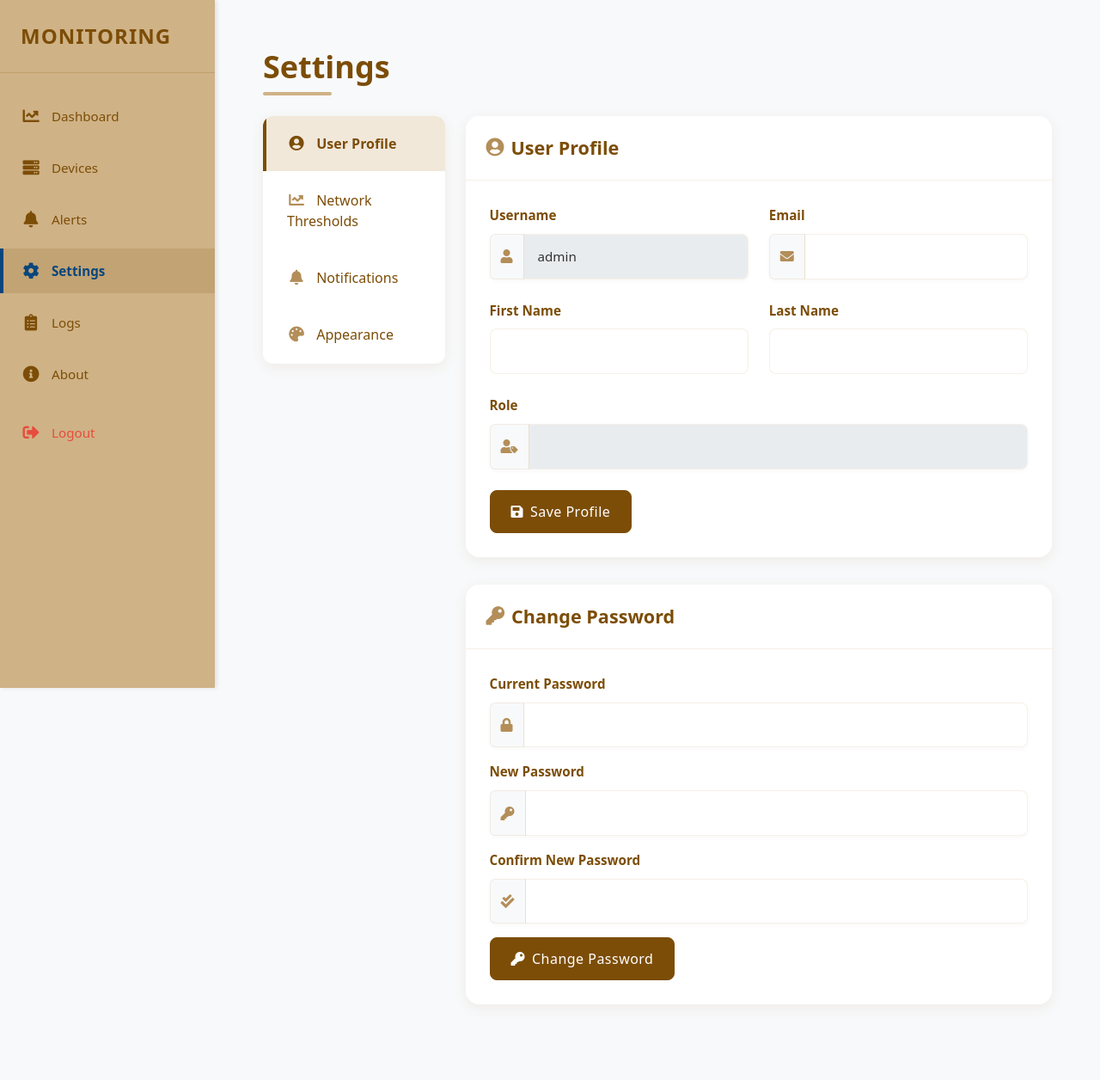
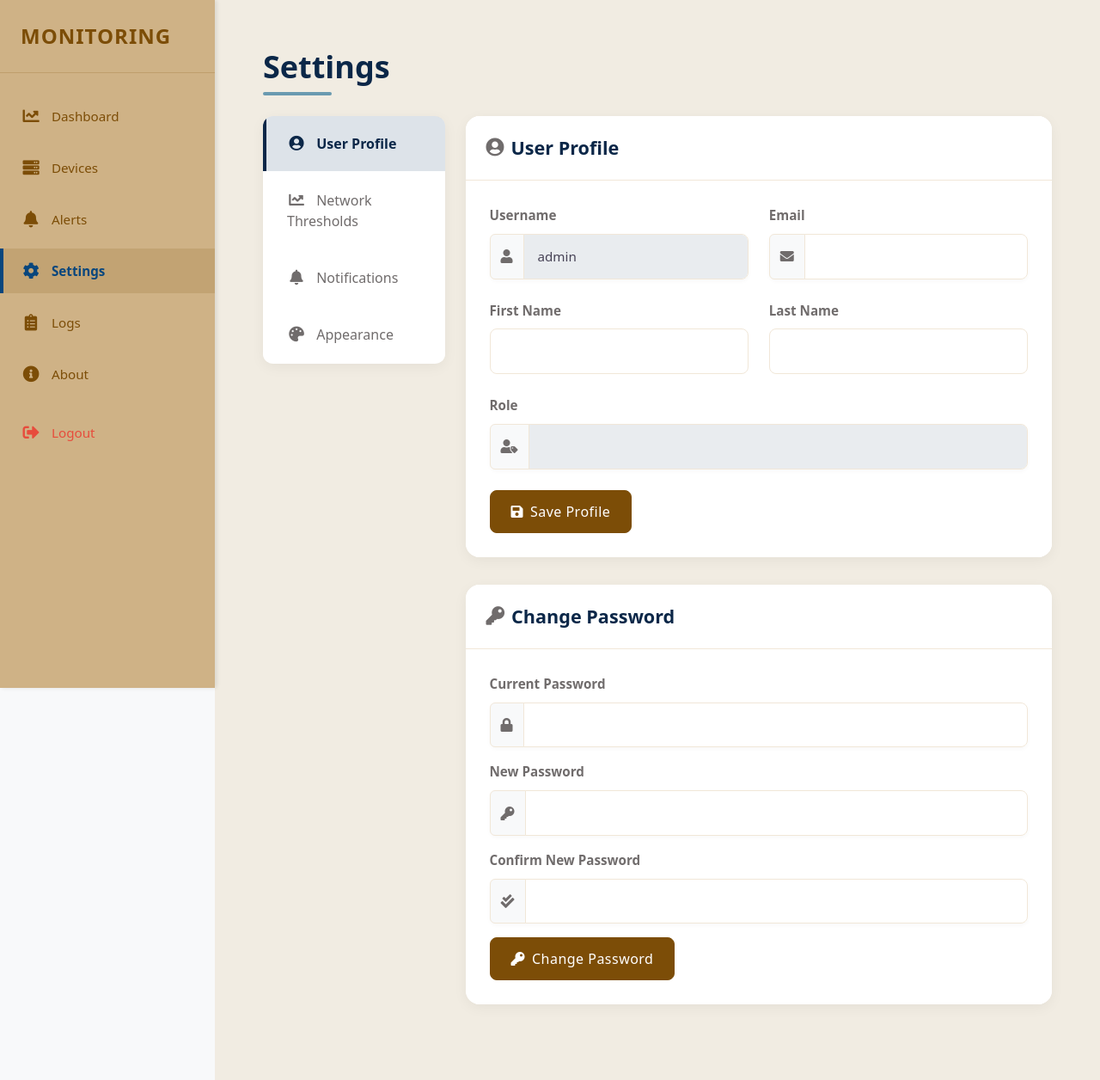
Before and after one commit to Omar23232/Oversee-backend, a Django app: page /settings/ in a window 1280 px wide. Shown: the whole page at 86% size. Run offline with Django 5.2, Linux system fonts and the light colour scheme; a user stored in the database is signed in; data that the repository does not hold is empty; some libraries are stand-ins or nearby versions.

Commit message:
Update settings.css

```diff
--- a/Oversee_backend/login/static/login/css/settings.css
+++ b/Oversee_backend/login/static/login/css/settings.css
@@ -1,16 +1,16 @@
 /* Settings Page Modern Styling */
 /* Base settings */
 :root {
-    --primary-color: #7c4d07;
-    --primary-hover: #5e3a05;
-    --secondary-color: #cfb286;
-    --accent-color: #b38e59;
-    --text-primary: #333333;
-    --text-secondary: #7c4d07;
-    --border-color: rgba(207, 178, 134, 0.2);
-    --card-shadow: 0 0.25rem 1rem rgba(124, 77, 7, 0.08);
-    --hover-bg: rgba(207, 178, 134, 0.15);
-    --active-bg: rgba(207, 178, 134, 0.3);
+    --primary-color: #0B2748;                  /* Dark blue for main elements */
+    --primary-hover: #09203F;                  /* Darker blue on hover */
+    --secondary-color: #6A9AB0;                /* Accent blue for icons or highlights */
+    --accent-color: #706C6C;                   /* Muted gray for subtle text or borders */
+    --text-primary: #464255;                   /* Main text color */
+    --text-secondary: #706C6C;                 /* Secondary text color */
+    --border-color: #f1e7d8;                   /* Light beige border */
+    --card-shadow: 0 0.25rem 1rem rgba(0, 0, 0, 0.05);
+    --hover-bg: rgba(122, 144, 168, 0.12);     /* Soft hover effect based on secondary color */
+    --active-bg: rgba(122, 144, 168, 0.25);    /* Slightly darker active background */
     --radius-sm: 0.5rem;
     --radius-md: 0.75rem;
     --radius-lg: 1rem;
@@ -22,7 +22,7 @@
     margin-left: 250px;
     padding: 2rem;
     min-height: 100vh;
-    background: #f8f9fa;
+    background: #F1ECE2;
     color: var(--text-primary);
 }
 
@@ -192,16 +192,16 @@
 }
 
 .btn-primary {
-    background-color: var(--primary-color);
-    border-color: var(--primary-color);
+    background-color: #6A9AB0; /* #0B2748 */
+    border-color: #6A9AB0;
     color: white;
 }
 
 .btn-primary:hover, .btn-primary:focus {
-    background-color: var(--primary-hover);
-    border-color: var(--primary-hover);
+    background-color: #6A9AB0; /* #0B2748 */
+    border-color: #6A9AB0;
     transform: translateY(-2px);
-    box-shadow: 0 4px 10px rgba(124, 77, 7, 0.2);
+    box-shadow: 0 4px 10px #6A9AB0;
 }
 
 .btn-outline-primary {
@@ -316,7 +316,7 @@
 
 /* Add a checkmark to the selected theme */
 .form-check-input:checked + label + .theme-preview {
-    border: 2px solid var(--primary-color);
+    border: 2px solid #6A9AB0;
     position: relative;
 }
 
@@ -327,7 +327,7 @@
     right: 15px;
     width: 25px;
     height: 25px;
-    background: var(--primary-color);
+    background: #6A9AB0;
     border-radius: 50%;
     display: flex;
     align-items: center;
```
